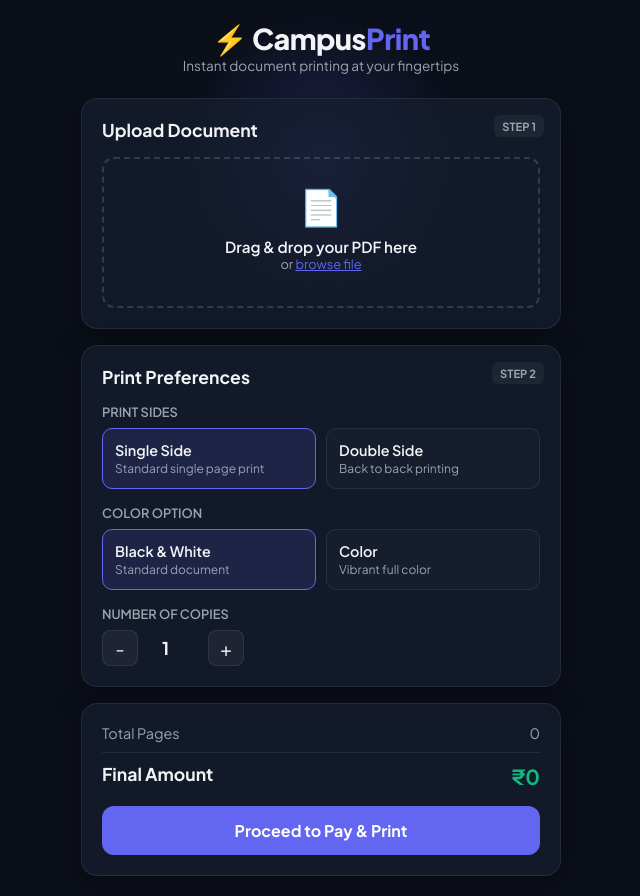
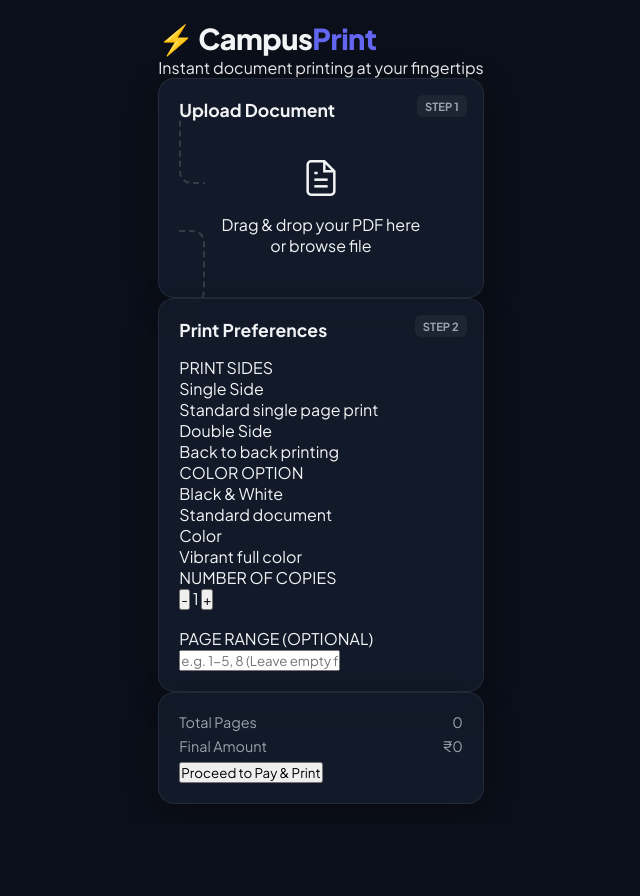
Before and after one commit to Sahilsaware/campus-print, a Flask app: page / in a window 1280 px wide. Shown: the whole page, without its empty margins (319-959 px from the left). After the commit the page ends 804 px from the top, so only its background shows below. Run offline with Flask 3, Linux system fonts and the light colour scheme; some libraries are stand-ins or nearby versions.

Commit message:
Revise index.html for title and layout enhancements
Updated the title and improved the structure of the document upload and print preferences sections.

```diff
--- a/templates/index.html
+++ b/templates/index.html
@@ -3,130 +3,216 @@
 <head>
     <meta charset="UTF-8">
     <meta name="viewport" content="width=device-width, initial-scale=1.0">
-    <title>Campus Print - Fast & Instant Printing</title>
+    <title>CampusPrint - Instant Document Printing</title>
+    <link href="https://fonts.googleapis.com/css2?family=Plus+Jakarta+Sans:wght@400;500;600;700;800&display=swap" rel="stylesheet">
+    <script src="https://checkout.razorpay.com/v1/checkout.js"></script>
     <link rel="stylesheet" href="{{ url_for('static', filename='style.css') }}">
-    <link href="https://fonts.googleapis.com/css2?family=Plus+Jakarta+Sans:wght@400;500;600;700;800&display=swap" rel="stylesheet">
 </head>
 <body>
-    <div class="background-glow"></div>
+    <div class="main-container">
+        <!-- Brand Header -->
+        <div class="header">
+            <div class="logo">⚡ Campus<span>Print</span></div>
+            <p class="subtitle">Instant document printing at your fingertips</p>
+        </div>
 
-    <main class="app-container">
-        <header class="brand-header">
-            <div class="logo">⚡ Campus<span>Print</span></div>
-            <p class="tagline">Instant document printing at your fingertips</p>
-        </header>
+        <!-- STEP 1: Upload Document -->
+        <div class="card">
+            <div class="card-header">
+                <h2>Upload Document</h2>
+                <span class="step-badge">STEP 1</span>
+            </div>
 
-        <section class="card upload-card">
-            <div class="step-badge">Step 1</div>
-            <h2>Upload Document</h2>
-            <div class="drop-zone" id="dropZone">
-                <input type="file" id="fileInput" accept=".pdf" hidden>
-                <div class="upload-icon">📄</div>
-                <p class="upload-title">Drag & drop your PDF here</p>
-                <p class="upload-sub">or <span class="browse-btn">browse file</span></p>
-                <div class="file-info" id="fileInfo"></div>
+            <label class="drop-zone" for="fileInput" id="dropZone">
+                <div class="upload-icon">
+                    <svg width="40" height="40" viewBox="0 0 24 24" fill="none" stroke="currentColor" stroke-width="1.5">
+                        <path d="M14 2H6a2 2 0 0 0-2 2v16a2 2 0 0 0 2 2h12a2 2 0 0 0 2-2V8z"></path>
+                        <polyline points="14 2 14 8 20 8"></polyline>
+                        <line x1="16" y1="13" x2="8" y2="13"></line>
+                        <line x1="16" y1="17" x2="8" y2="17"></line>
+                        <polyline points="10 9 9 9 8 9"></polyline>
+                    </svg>
+                </div>
+                <div class="drop-title">Drag & drop your PDF here</div>
+                <div class="drop-sub">or <span class="browse-link">browse file</span></div>
+                <input type="file" id="fileInput" accept="application/pdf,image/*" multiple style="display:none;" onchange="handleMultipleFiles()">
+            </label>
+            <div id="fileListContainer" class="file-list"></div>
+        </div>
+
+        <!-- STEP 2: Print Preferences -->
+        <div class="card">
+            <div class="card-header">
+                <h2>Print Preferences</h2>
+                <span class="step-badge">STEP 2</span>
             </div>
-        </section>
 
-        <section class="card options-card">
-            <div class="step-badge">Step 2</div>
-            <h2>Print Preferences</h2>
-
-            <div class="option-group">
-                <label class="group-label">Print Sides</label>
-                <div class="toggle-grid">
-                    <label class="toggle-card">
-                        <input type="radio" name="printSides" value="single" checked onchange="updateTotal()">
-                        <div class="toggle-content">
-                            <span class="title">Single Side</span>
-                            <span class="desc">Standard single page print</span>
-                        </div>
-                    </label>
-                    <label class="toggle-card">
-                        <input type="radio" name="printSides" value="double" onchange="updateTotal()">
-                        <div class="toggle-content">
-                            <span class="title">Double Side</span>
-                            <span class="desc">Back to back printing</span>
-                        </div>
-                    </label>
+            <!-- PRINT SIDES -->
+            <div class="field-label">PRINT SIDES</div>
+            <div class="grid-2">
+                <div class="select-box active" id="sideSingle" onclick="selectSides('single')">
+                    <div class="box-title">Single Side</div>
+                    <div class="box-sub">Standard single page print</div>
+                </div>
+                <div class="select-box" id="sideDouble" onclick="selectSides('double')">
+                    <div class="box-title">Double Side</div>
+                    <div class="box-sub">Back to back printing</div>
                 </div>
             </div>
 
-            <div class="option-group">
-                <label class="group-label">Color Option</label>
-                <div class="toggle-grid">
-                    <label class="toggle-card">
-                        <input type="radio" name="colorMode" value="bw" checked onchange="updateTotal()">
-                        <div class="toggle-content">
-                            <span class="title">Black & White</span>
-                            <span class="desc">Standard document</span>
-                        </div>
-                    </label>
-                    <label class="toggle-card">
-                        <input type="radio" name="colorMode" value="color" onchange="updateTotal()">
-                        <div class="toggle-content">
-                            <span class="title">Color</span>
-                            <span class="desc">Vibrant full color</span>
-                        </div>
-                    </label>
+            <!-- COLOR OPTION -->
+            <div class="field-label">COLOR OPTION</div>
+            <div class="grid-2">
+                <div class="select-box active" id="colorBW" onclick="selectColor('BW', 2)">
+                    <div class="box-title">Black & White</div>
+                    <div class="box-sub">Standard document</div>
+                </div>
+                <div class="select-box" id="colorColor" onclick="selectColor('Color', 10)">
+                    <div class="box-title">Color</div>
+                    <div class="box-sub">Vibrant full color</div>
                 </div>
             </div>
 
-            <div class="option-group">
-                <label class="group-label" for="copies">Number of Copies</label>
-                <div class="quantity-control">
-                    <button type="button" onclick="changeCopies(-1)">-</button>
-                    <input type="number" id="copies" value="1" min="1" readonly onchange="updateTotal()">
-                    <button type="button" onclick="changeCopies(1)">+</button>
-                </div>
+            <!-- NUMBER OF COPIES -->
+            <div class="field-label">NUMBER OF COPIES</div>
+            <div class="counter-box">
+                <button class="counter-btn" onclick="updateCopies(-1)">-</button>
+                <span class="counter-value" id="copyCountDisplay">1</span>
+                <button class="counter-btn" onclick="updateCopies(1)">+</button>
             </div>
-        </section>
 
-        <section class="card summary-card">
-            <div class="summary-details">
-                <div class="summary-row">
-                    <span>Total Pages</span>
-                    <span id="pageCountDisplay">0</span>
-                </div>
-                <div class="summary-row total-row">
-                    <span>Final Amount</span>
-                    <span class="total-price">₹<span id="totalPrice">0</span></span>
-                </div>
+            <!-- PAGE RANGE OPTION -->
+            <div class="field-label" style="margin-top: 18px;">PAGE RANGE (OPTIONAL)</div>
+            <input type="text" class="input-text" id="pageRange" placeholder="e.g. 1-5, 8 (Leave empty for all)" oninput="calculateTotal()">
+        </div>
+
+        <!-- SUMMARY CARD -->
+        <div class="card summary-card">
+            <div class="summary-row">
+                <span>Total Pages</span>
+                <span id="docPagesText" class="val">0</span>
             </div>
-            <button class="pay-btn" id="payBtn">Proceed to Pay & Print</button>
-        </section>
-    </main>
+            <div class="summary-row main-total">
+                <span>Final Amount</span>
+                <span class="amount">₹<span id="finalAmountText">0</span></span>
+            </div>
+            <button class="btn-primary" id="payBtn" onclick="payWithRazorpay()">Proceed to Pay & Print</button>
+        </div>
+    </div>
 
     <script>
-        let totalPages = 1;
+        let selectedSides = 'single';
+        let selectedColorMode = 'BW';
+        let baseRate = 2;
+        let copyCount = 1;
+        let selectedFilesArr = [];
+        let totalDocPages = 0;
+        let finalCost = 0;
 
-        function changeCopies(delta) {
-            const input = document.getElementById('copies');
-            let val = parseInt(input.value) + delta;
-            if (val >= 1) {
-                input.value = val;
-                updateTotal();
+        function selectSides(sides) {
+            selectedSides = sides;
+            document.getElementById('sideSingle').classList.toggle('active', sides === 'single');
+            document.getElementById('sideDouble').classList.toggle('active', sides === 'double');
+            calculateTotal();
+        }
+
+        function selectColor(mode, rate) {
+            selectedColorMode = mode;
+            baseRate = rate;
+            document.getElementById('colorBW').classList.toggle('active', mode === 'BW');
+            document.getElementById('colorColor').classList.toggle('active', mode === 'Color');
+            calculateTotal();
+        }
+
+        function updateCopies(val) {
+            copyCount = Math.max(1, copyCount + val);
+            document.getElementById('copyCountDisplay').innerText = copyCount;
+            calculateTotal();
+        }
+
+        async function handleMultipleFiles() {
+            const input = document.getElementById('fileInput');
+            if(!input.files.length) return;
+            selectedFilesArr = Array.from(input.files);
+
+            const container = document.getElementById('fileListContainer');
+            container.innerHTML = selectedFilesArr.map(f => `<div class="file-item">📄 ${f.name}</div>`).join('');
+
+            const formData = new FormData();
+            selectedFilesArr.forEach(f => formData.append('files', f));
+            const res = await fetch('/count-multiple-pages', { method: 'POST', body: formData });
+            const data = await res.json();
+            totalDocPages = data.total_pages || selectedFilesArr.length;
+
+            calculateTotal();
+        }
+
+        function calculateTotal() {
+            if(!selectedFilesArr.length) {
+                document.getElementById('docPagesText').innerText = "0";
+                document.getElementById('finalAmountText').innerText = "0";
+                return;
+            }
+
+            let rangeStr = document.getElementById('pageRange').value;
+            let pagesToPrint = parsePageRange(rangeStr, totalDocPages);
+            let rate = selectedSides === 'double' ? baseRate * 0.8 : baseRate;
+            finalCost = Math.ceil(pagesToPrint * rate * copyCount);
+
+            document.getElementById('docPagesText').innerText = pagesToPrint;
+            document.getElementById('finalAmountText').innerText = finalCost;
+        }
+
+        function parsePageRange(rangeStr, maxPages) {
+            if (!rangeStr || !rangeStr.trim()) return maxPages;
+            let pages = new Set();
+            rangeStr.split(',').forEach(part => {
+                part = part.trim();
+                if (part.includes('-')) {
+                    let [start, end] = part.split('-').map(n => parseInt(n.trim()));
+                    if (start && end) {
+                        for (let i = start; i <= end; i++) if (i >= 1 && i <= maxPages) pages.add(i);
+                    }
+                } else {
+                    let p = parseInt(part);
+                    if (p && p >= 1 && p <= maxPages) pages.add(p);
+                }
+            });
+            return pages.size > 0 ? pages.size : maxPages;
+        }
+
+        function payWithRazorpay() {
+            if (!selectedFilesArr.length) {
+                alert("Please select a file first!");
+                return;
+            }
+            if (finalCost <= 0) finalCost = 2;
+
+            const rzp = new Razorpay({
+                "key": "rzp_test_TURAyEBXgKmNLg",
+                "amount": finalCost * 100,
+                "currency": "INR",
+                "name": "CampusPrint Kiosk",
+                "handler": () => confirmPaymentAndPrint()
+            });
+            rzp.open();
+        }
+
+        async function confirmPaymentAndPrint() {
+            const formData = new FormData();
+            selectedFilesArr.forEach(f => formData.append('files', f));
+            formData.append('copies', copyCount);
+            formData.append('range', document.getElementById('pageRange').value);
+
+            const res = await fetch('/print-multiple', { method: 'POST', body: formData });
+            const data = await res.json();
+            if(data.success) {
+                alert("Printing Request Sent Successfully!");
+                location.reload();
+            } else {
+                alert("Printing Error: " + data.error);
             }
         }
-
-        function updateTotal() {
-            const copies = parseInt(document.getElementById('copies').value) || 1;
-            const isColor = document.querySelector('input[name="colorMode"]:checked').value === 'color';
-            const pageRate = isColor ? 10 : 2;
-            const total = totalPages * copies * pageRate;
-            document.getElementById('totalPrice').innerText = total;
-        }
-
-        const dropZone = document.getElementById('dropZone');
-        const fileInput = document.getElementById('fileInput');
-
-        dropZone.addEventListener('click', () => fileInput.click());
-        fileInput.addEventListener('change', (e) => {
-            if (e.target.files.length) {
-                document.getElementById('fileInfo').innerText = "Selected: " + e.target.files[0].name;
-                updateTotal();
-            }
-        });
     </script>
 </body>
 </html>
```
